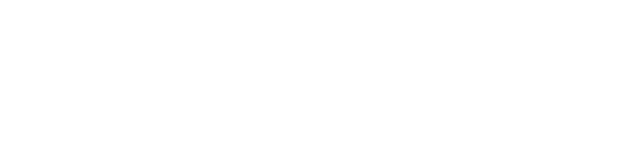
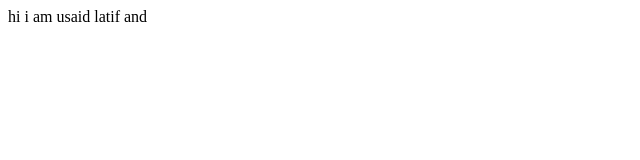
Before and after one commit to usaidlatif/instagram-clone, a plain HTML site: page index.html in a window 1280 px wide. Shown: the whole page, without its empty margins (0-640 px from the left). Drawn offline with Linux system fonts and the light colour scheme.

Commit message:
added createivity

```diff
--- a/index.html
+++ b/index.html
@@ -6,6 +6,8 @@
     <title>Document</title>
 </head>
 <body>
+    hi i am usaid latif and
+
 
 </body>
 </html>
```
